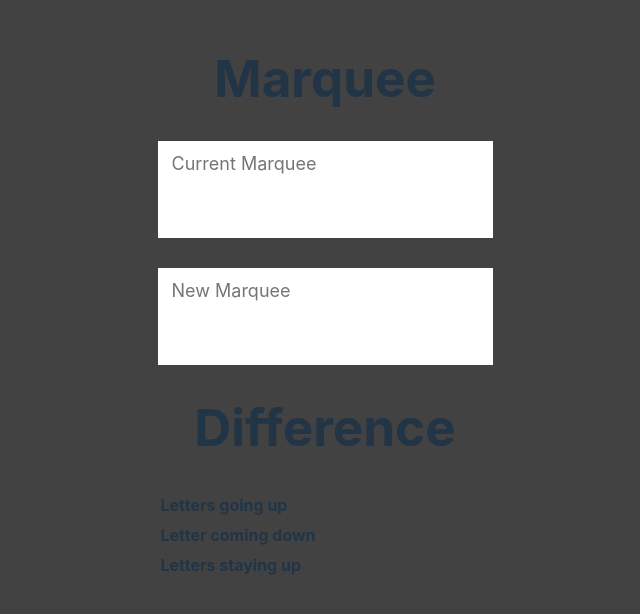
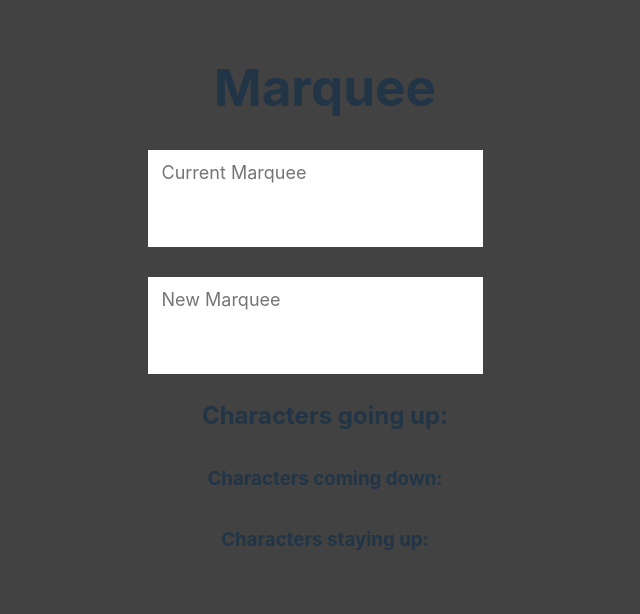
Before and after one commit to idelizer/marquee, a React (Vite) app: page / in a window 1280 px wide. Shown: the part 102-716 px from the top of the page, without its empty margins (315-955 px from the left). Built offline with nearby package versions, Linux system fonts and the light colour scheme.

Commit message:
Simplify table displaying character counts
Simplify nested table rows and table data causing display bugs. Create
3 separate tables, replace table headers with h2/h3 elements, create
table rows for each character and its count.

```diff
--- a/src/App.css
+++ b/src/App.css
@@ -3,7 +3,7 @@
   margin: 0 auto;
   padding: 2rem;
   text-align: center;
-  width: 335px;
+  width: 355px;
 }
 
 #App {
@@ -16,7 +16,7 @@ body {
 }
 
 textarea {
-  width: 100%;
+  width: 335px;
   padding: 12px 14px;
   height: 97px;
   box-sizing: border-box;
@@ -34,6 +34,15 @@ textarea:focus {
 
 h1 {
   width: 100%;
+}
+
+table {
+  width: 100%;
+  /* border: 1px solid; */
+  table-layout: fixed;
+}
+
+th {
 }
 
 .logo {
--- a/src/App.jsx
+++ b/src/App.jsx
@@ -25,29 +25,25 @@ function countChar(text) {
 };
 
 function AlphaDisplay(props) {
+  //
   const charCount = Object.entries(props.counts).filter(x => x[1] !== 0).map(
     x =>
       <tr>
-        <td>{x[0]}</td>
-        <td>{x[1]}</td>
+        <td id="table-character">{x[0]}</td>
+        <td id="table-count">{x[1]}</td>
       </tr>
   )
 
   return (
-    <div>
-      <table>
-        <tr>
-          <th>{props.title}</th>
-          <th></th>
-        </tr>
-        {charCount}
-
-      </table>
-    </div>
+    <>
+       {charCount}
+    </>
   )
 };
 
 function countDifference(text1, text2) {
+  // given two text strings, return an object containing 3 dicts representing diff of texts
+
   const charsGoingUp = {};       // dict of chars going up on marquee
   const charsComingDown = {};    // dict of chars coming off marquee
   const charsStayingUp = {};     // dict of chars staying on marquee
@@ -89,18 +85,18 @@ function CounterRender(props) {
 
   return (
     <div>
-      <div>
-        {/* <h2>Characters going up: </h2> */}
-        <AlphaDisplay counts={charsGoingUp} title="Letters going up"/>
-      </div>
-      <div>
-        {/* <h2>Characters coming down: </h2> */}
-        <AlphaDisplay counts={charsComingDown} title="Letter coming down"/>
-      </div>
-      <div>
-        {/* <h2>Characters staying up: </h2> */}
-        <AlphaDisplay counts={charsStayingUp} title="Letters staying up"/>
-      </div>
+      <h2>Characters going up:</h2>
+      <table>
+           <AlphaDisplay counts={charsGoingUp}/>
+      </table>
+      <h3>Characters coming down:</h3>
+      <table>
+          <AlphaDisplay counts={charsComingDown}/>
+      </table>
+      <h3>Characters staying up:</h3>
+      <table>
+        <AlphaDisplay counts={charsStayingUp}/>
+      </table>
     </div>
   )
 };
@@ -131,7 +127,6 @@ function App() {
         />
       </div>
 
-      <h1>Difference</h1>
       <CounterRender dict={countDifference(text1, text2)} />
 
 
--- a/src/index.css
+++ b/src/index.css
@@ -2,7 +2,6 @@
   font-family: Inter, Avenir, Helvetica, Arial, sans-serif;
   font-size: 16px;
   line-height: 24px;
-  font-weight: 400;
 
   color-scheme: light dark;
   color: rgba(255, 255, 255, 0.87);
@@ -35,6 +34,10 @@ body {
 h1 {
   font-size: 3.2em;
   line-height: 1.1;
+}
+
+h3 {
+  display: inline-block;
 }
 
 input {
```
